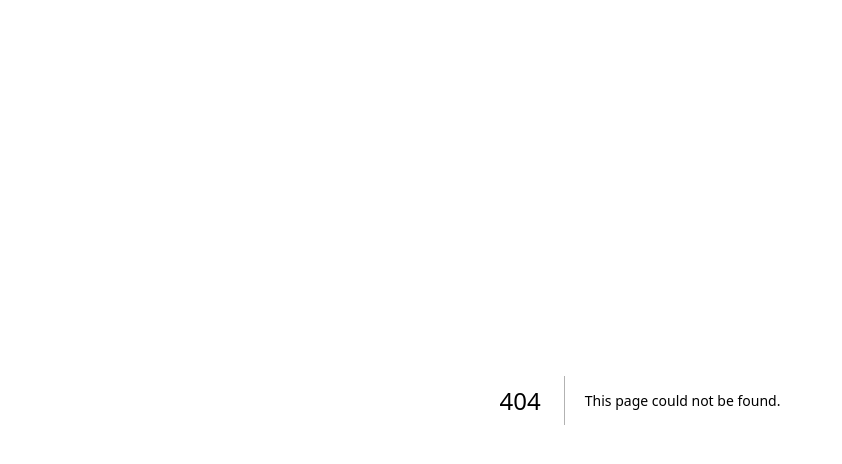
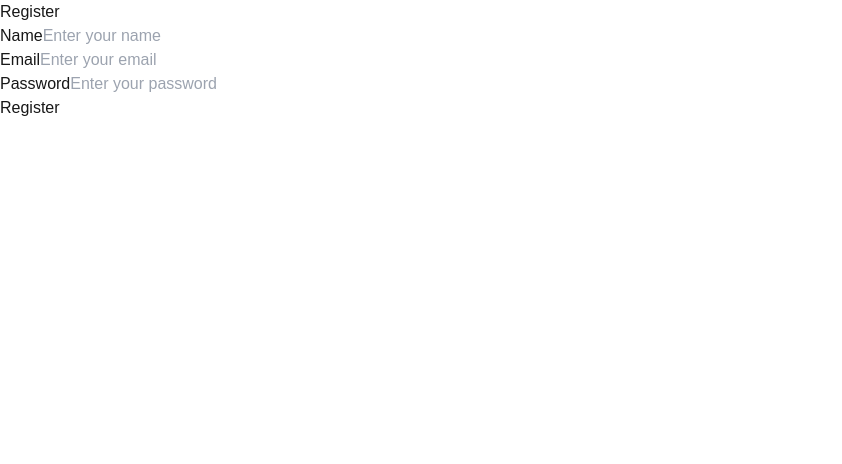
Before and after one commit to kubsamelkamu/task-frontend, a Next.js app: page /auth/register in a window 1280 px wide. Before the commit this address had no page. Shown: the top 464 px of the page, without its empty margins (0-842 px from the left). Built offline with nearby package versions, Linux system fonts and the light colour scheme.

Commit message:
render login and register page

```diff
--- /dev/null
+++ b/src/pages/auth/register.tsx
@@ -0,0 +1,8 @@
+import Register from "@/componenets/register";
+
+
+const RegisterPage: React.FC = () => {
+      return<Register/>
+};
+
+export default RegisterPage;
```
Also changed, not shown: src/pages/auth/login.tsx (added, +8 -0 lines).
